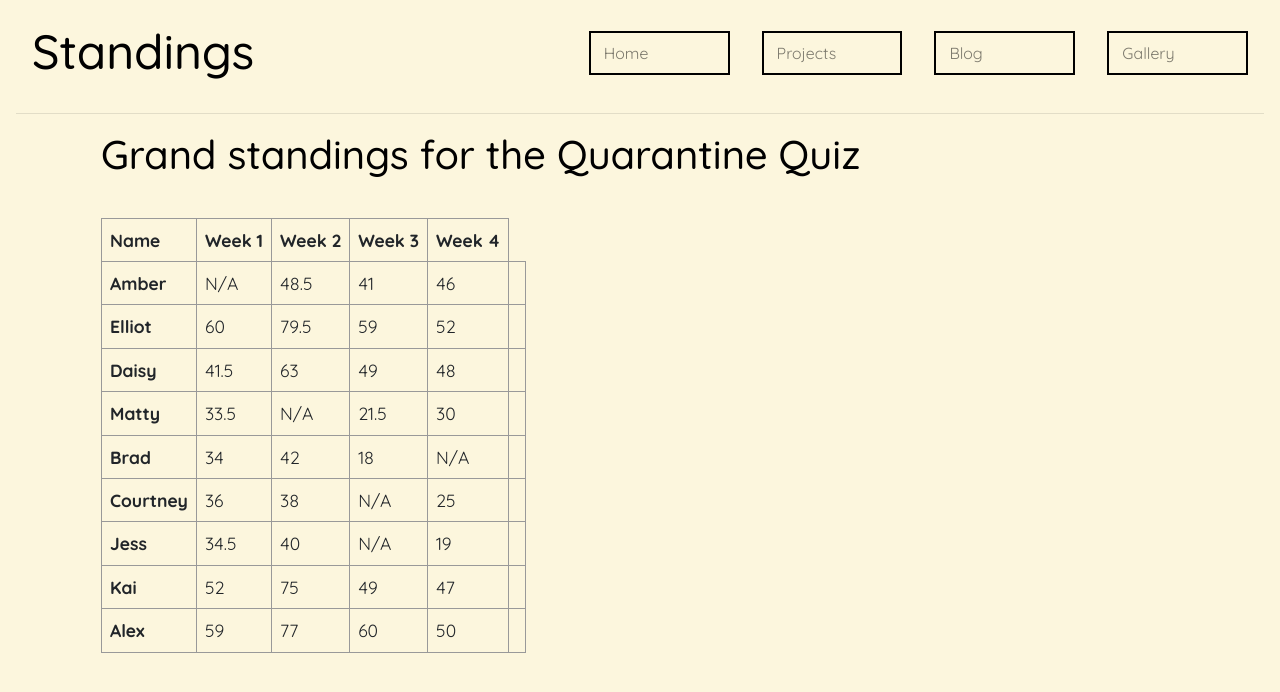
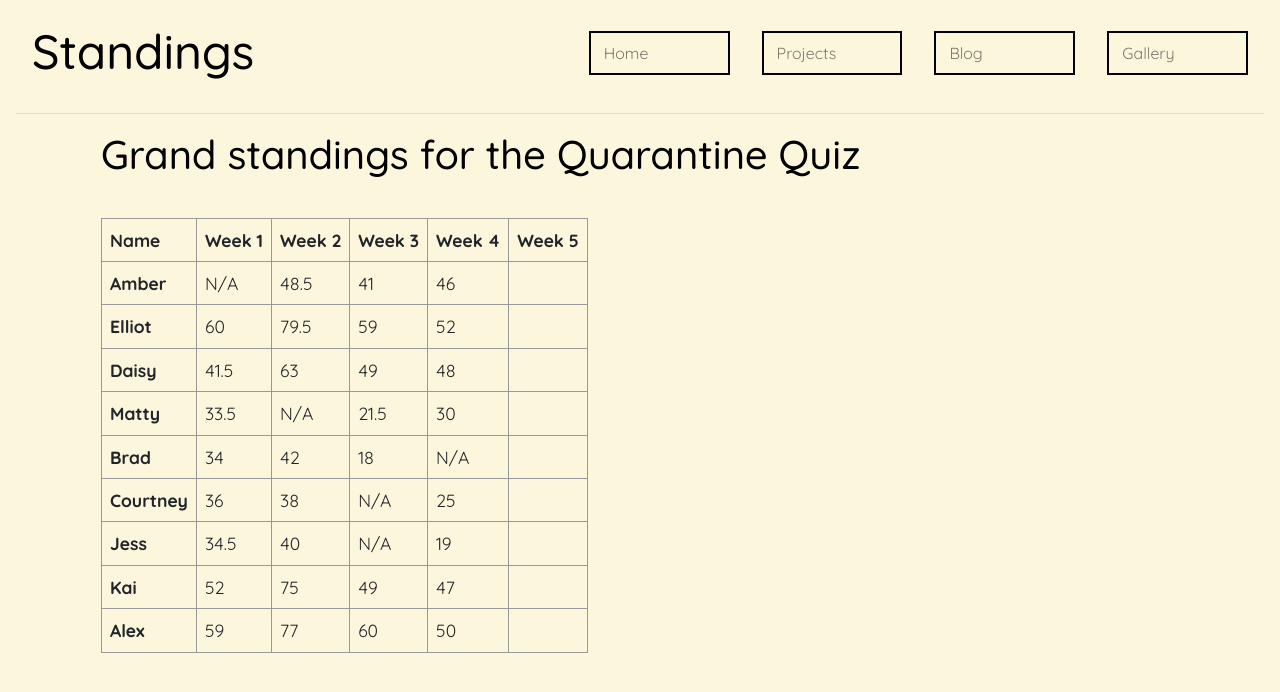
Before and after one commit to AlexSmith11/website-blog, a React (Create React App) app: page /standings in a window 1280 px wide. Shown: the top 692 px of the page. Built offline with nearby package versions, Linux system fonts and the light colour scheme.

Commit message:
Added column header for standings week 5

```diff
--- a/src/pages/standings.jsx
+++ b/src/pages/standings.jsx
@@ -24,6 +24,7 @@ const About = () => {
                 <th scope='col'>Week 2</th>
                 <th scope='col'>Week 3</th>
                 <th scope='col'>Week 4</th>
+                <th scope='col'>Week 5</th>
               </tr>
             </thead>
             <tbody>
```
